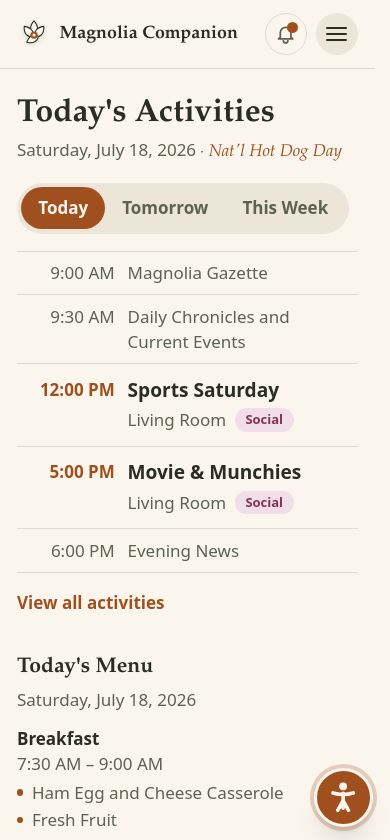
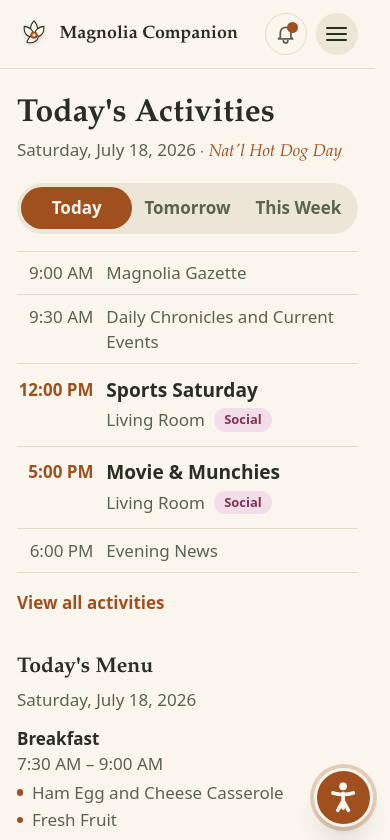
Before and after one commit to dillo/magnolia-companion, a Next.js app: page / in a window 390 px wide. Shown: the top 840 px of the page. Built offline with nearby package versions, Linux system fonts and the light colour scheme.

Commit message:
fix: widen mobile activity layout

```diff
--- a/components/HomeClient.tsx
+++ b/components/HomeClient.tsx
@@ -61,7 +61,7 @@ export default function HomeClient({
     <div className={`mx-auto grid max-w-5xl gap-8 ${
       showMenuSummary ? "lg:grid-cols-[minmax(0,1fr)_18rem] lg:items-start" : ""
     }`}>
-      <section className="min-w-0 max-w-xl">
+      <section className="min-w-0 lg:max-w-xl">
         <h1 className="font-display text-3xl font-semibold">{pageTitle(pick)}</h1>
         <p className="mt-1 text-moss">
           {activeDateLabel}
@@ -71,10 +71,10 @@ export default function HomeClient({
         </p>
 
         <div className="my-4 flex items-center gap-2 sm:gap-3">
-          <div role="tablist" aria-label="Activity dates" className="flex w-fit rounded-full bg-hairline/60 p-1">
+          <div role="tablist" aria-label="Activity dates" className="grid w-full grid-cols-3 rounded-full bg-hairline/60 p-1 lg:flex lg:w-fit">
             {PICKS.map((p) => (
               <button key={p.key} role="tab" aria-selected={pick === p.key} onClick={() => setPick(p.key)}
-                className={`whitespace-nowrap rounded-full px-4 py-2 font-semibold ${
+                className={`whitespace-nowrap rounded-full px-2 py-2 text-center font-semibold sm:px-4 ${
                   pick === p.key ? "bg-copper text-petal" : "text-moss"
                 }`}>
                 {p.label}
--- a/components/Timeline.tsx
+++ b/components/Timeline.tsx
@@ -9,15 +9,15 @@ export default function Timeline({ events }: { events: ActivityEvent[] }) {
     <div className="divide-y divide-hairline border-y border-hairline">
       {events.map((e, i) =>
         e.routine ? (
-          <section key={i} className="flex items-baseline gap-3 px-3 py-2 sm:px-0">
-            <span className="w-20 shrink-0 text-right tabular-nums text-moss">
+          <section key={i} className="flex items-baseline gap-3 px-0 py-2">
+            <span className="w-18 shrink-0 text-right tabular-nums text-moss sm:w-20">
               {e.start ? formatTime(e.start) : "All day"}
             </span>
             <span className="text-moss">{e.title}</span>
           </section>
         ) : (
-          <section key={i} className="flex gap-3 px-3 py-3 sm:px-0">
-            <span className="w-20 shrink-0 text-right font-semibold tabular-nums text-copper">
+          <section key={i} className="flex gap-3 px-0 py-3">
+            <span className="w-18 shrink-0 text-right font-semibold tabular-nums text-copper sm:w-20">
               {e.start ? formatTime(e.start) : "All day"}
             </span>
             <div className="flex-1">
```
